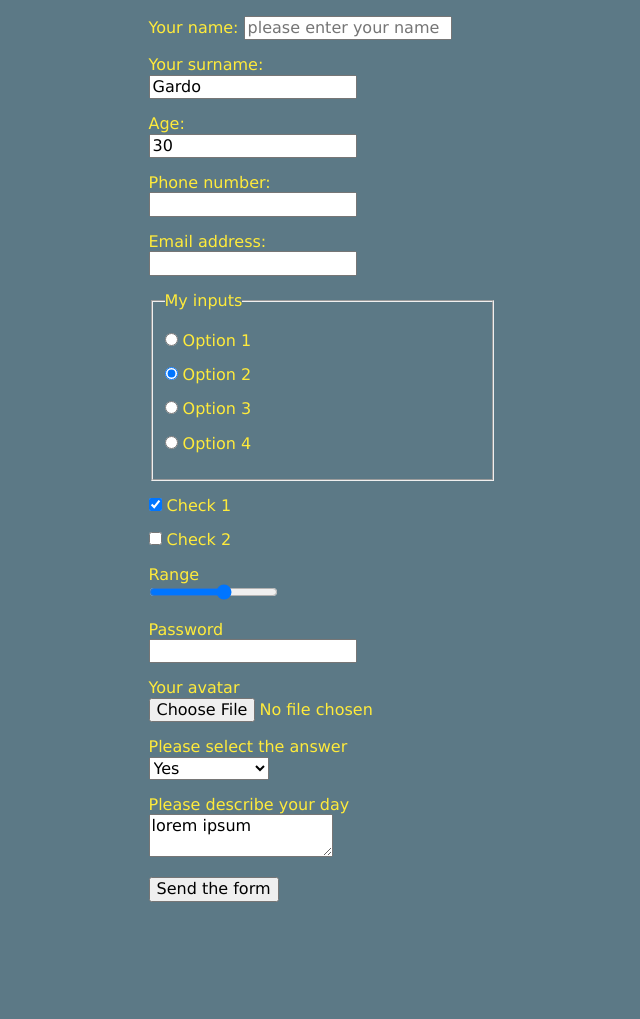
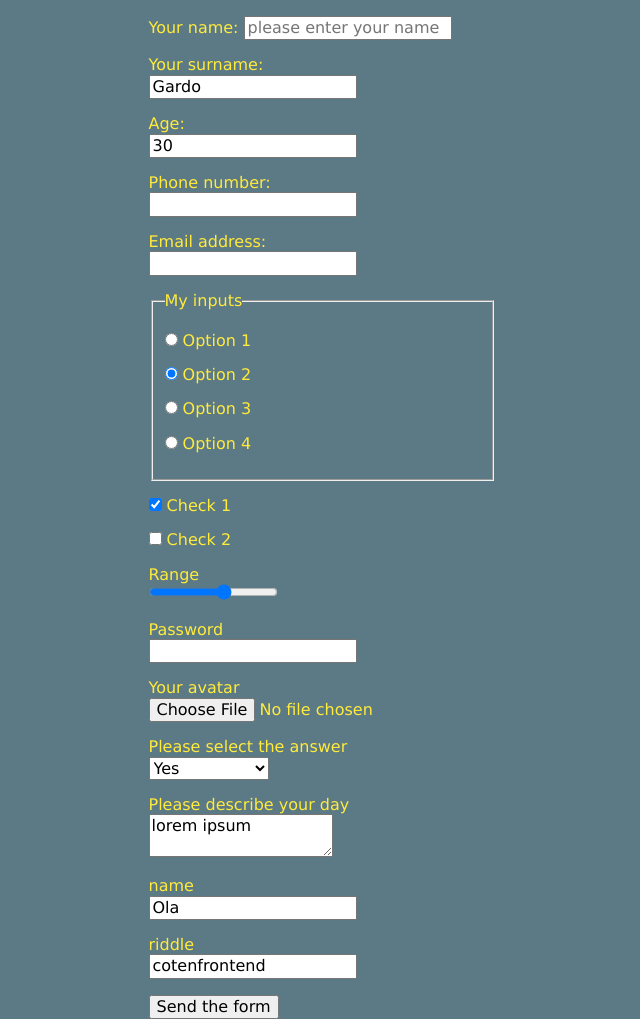
Before and after one commit to Atanvarde/forms-examples, a plain HTML site: page index.html in a window 1280 px wide. Shown: the whole page, without its empty margins (318-958 px from the left). Before the commit the page ends 902 px from the top, so only its background shows below. Drawn offline with Linux system fonts and the light colour scheme.

Commit message:
forms added

```diff
--- a/index.html
+++ b/index.html
@@ -90,6 +90,14 @@
                 <label for="textarea">Please describe your day</label><br>
                 <textarea id="textarea" name="textarea">lorem ipsum</textarea>
             </p>
+            <p>
+                <label for="name">name</label><br>
+                <input type="text" id="name" name="name" value="Ola">
+            </p>
+            <p>
+                <label for="riddle">riddle</label><br>
+                <input type="text" id="riddle" name="riddle" value="cotenfrontend">
+            </p>
 
             <input type="submit" value="Send the form">
 
```
